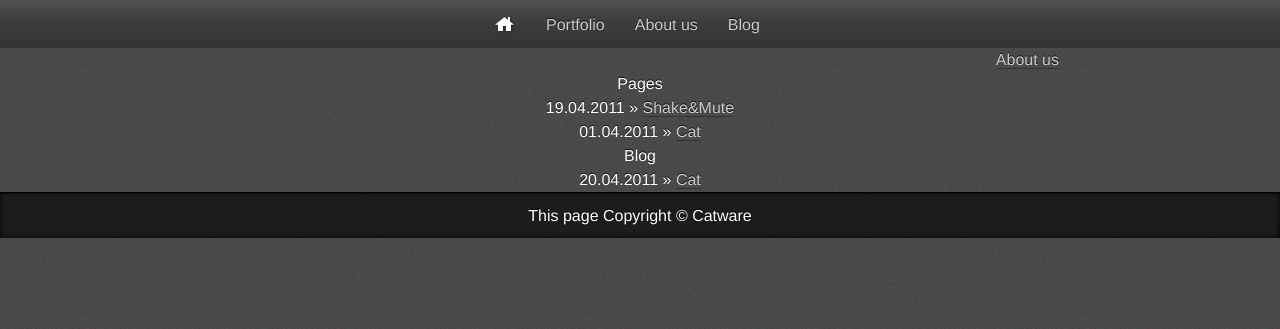
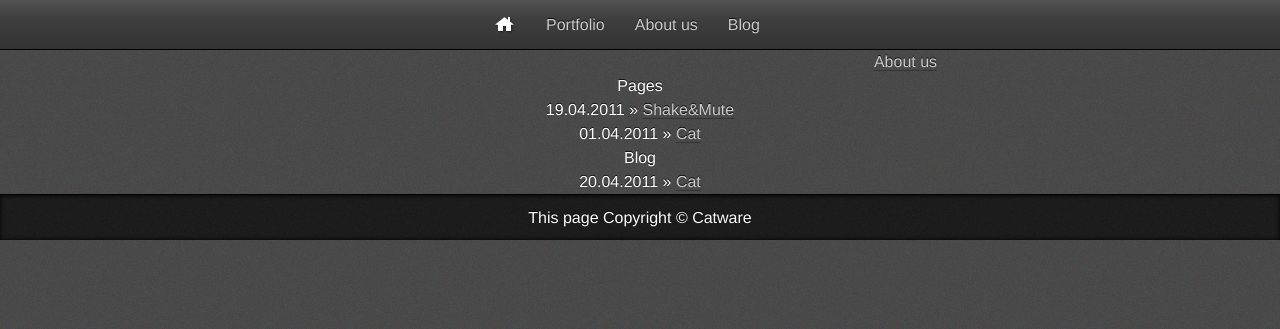
Before and after one commit to le0pard/le0pard.github.io, a Jekyll site: the page built from index.html, in a window 1280 px wide. Shown: the top 329 px of the page. Built offline with Jekyll 4.4.1, drawn with Linux system fonts in a browser that asks for light colours; nearby versions of some CDN libraries; Markdown is read by kramdown in place of the engine named in the settings; the list of posts is cut into pages by our own code.

Commit message:
Finished

```diff
--- a/css/main.css
+++ b/css/main.css
@@ -22,7 +22,7 @@
   padding: 0;
   color: #AAA;
   background: #101112 url(/images/topmenu.png) 0 0 repeat-x;
-  height: 48px;
+  height: 50px;
   width: 100%;
 }
 
```
